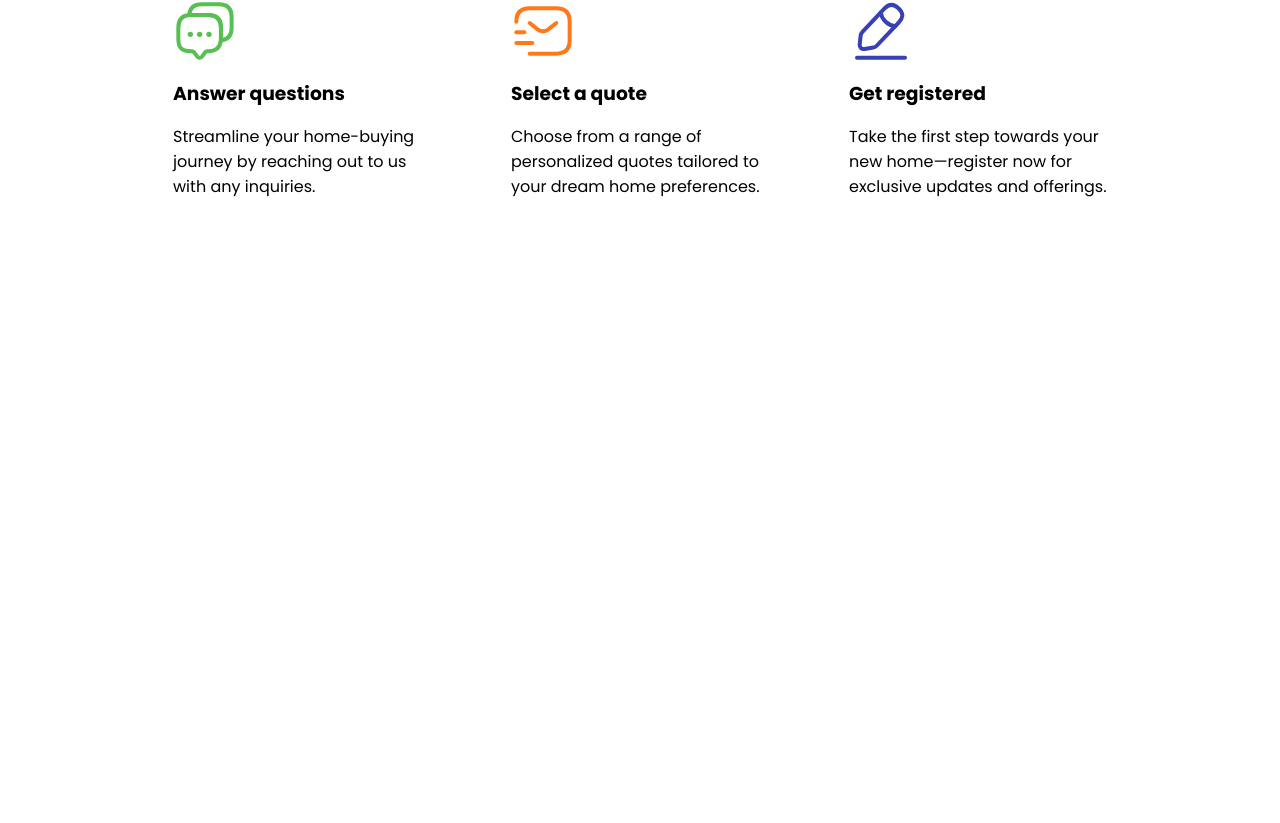
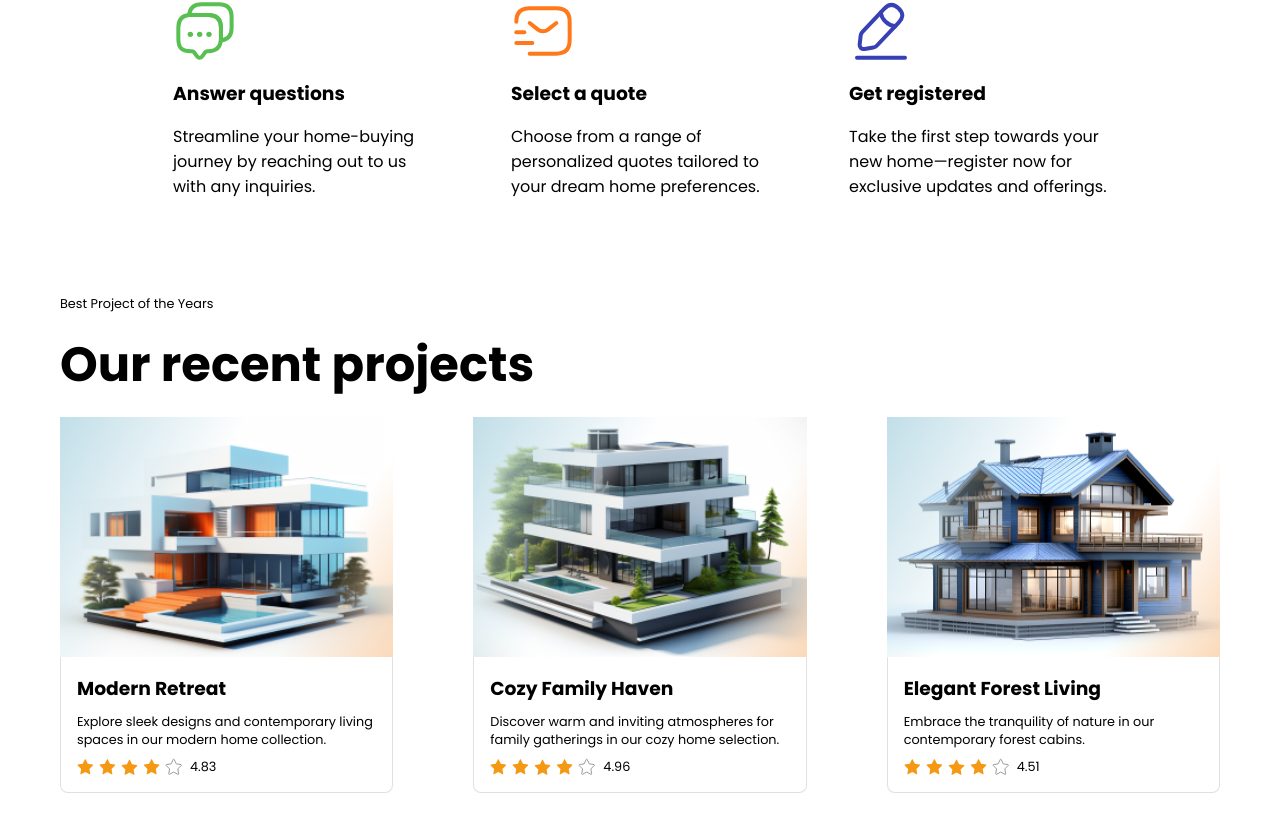
Before and after one commit to joaomcsferreira/real-estate-landing-page, a React (Vite) app: page / in a window 1280 px wide. Shown: the part 1052-1875 px from the top of the page. Before the commit the page ends 1345 px from the top, so only its background shows below. Built offline with nearby package versions, Linux system fonts and the light colour scheme.

Commit message:
feat: add Porjects component

```diff
--- a/src/components/Home/Home.tsx
+++ b/src/components/Home/Home.tsx
@@ -3,6 +3,7 @@ import { Container } from "./style"
 import Header from "../Header/Header"
 import Banner from "../Banner/Banner"
 import Contact from "../Contact/Contact"
+import Projects from "../Projects/Projects"
 
 const Home = () => {
   return (
@@ -10,6 +11,7 @@ const Home = () => {
       <Header />
       <Banner />
       <Contact />
+      <Projects />
     </Container>
   )
 }
--- /dev/null
+++ b/src/components/Projects/Projects.tsx
@@ -0,0 +1,71 @@
+import {
+  Card,
+  CardContent,
+  CardDescription,
+  CardImage,
+  CardImageBackground,
+  CardImageContainer,
+  CardStars,
+  CardTitle,
+  Cards,
+  Container,
+  Stars,
+  Text,
+  Title,
+} from "./style"
+
+const cardsContent = [
+  {
+    image: "./white-orange-house.png",
+    title: "Modern Retreat",
+    description:
+      "Explore sleek designs and contemporary living spaces in our modern home collection.",
+    stars: 4.83,
+  },
+  {
+    image: "./white-blue-house.png",
+    title: "Cozy Family Haven",
+    description:
+      "Discover warm and inviting atmospheres for family gatherings in our cozy home selection.",
+    stars: 4.96,
+  },
+  {
+    image: "./blue-brow-house.png",
+    title: "Elegant Forest Living",
+    description:
+      "Embrace the tranquility of nature in our contemporary forest cabins.",
+    stars: 4.51,
+  },
+]
+
+const Projects = () => {
+  return (
+    <Container>
+      <Text>Best Project of the Years</Text>
+      <Title>Our recent projects</Title>
+
+      <Cards>
+        {cardsContent.map((card, index) => (
+          <Card key={index}>
+            <CardImageContainer>
+              <CardImageBackground />
+
+              <CardImage src={card.image} />
+            </CardImageContainer>
+
+            <CardContent>
+              <CardTitle>{card.title}</CardTitle>
+              <CardDescription>{card.description}</CardDescription>
+              <CardStars>
+                <Stars src="./stars.svg" />
+                <Text>{card.stars}</Text>
+              </CardStars>
+            </CardContent>
+          </Card>
+        ))}
+      </Cards>
+    </Container>
+  )
+}
+
+export default Projects
--- /dev/null
+++ b/src/components/Projects/style.ts
@@ -0,0 +1,75 @@
+import styled from "styled-components"
+
+export const Container = styled.div`
+  display: flex;
+  flex-direction: column;
+  gap: 1rem;
+`
+
+export const Text = styled.p`
+  font-size: 0.8rem;
+`
+
+export const Title = styled.h1`
+  font-size: 3rem;
+`
+
+export const Cards = styled.div`
+  display: flex;
+  gap: 5rem;
+  justify-content: center;
+`
+
+export const Card = styled.div`
+  display: flex;
+  width: 29.9375rem;
+  flex-direction: column;
+`
+export const CardImageContainer = styled.div`
+  display: grid;
+  grid-template-areas: "image";
+  width: 100%;
+`
+
+export const CardImageBackground = styled.div`
+  grid-area: image;
+  width: 100%;
+  height: 15rem;
+  background: linear-gradient(
+    120deg,
+    var(--color-g-aquamarine) 0%,
+    transparent 40%,
+    transparent 75%,
+    var(--color-g-apricot) 100%
+  );
+  z-index: 2;
+`
+export const CardImage = styled.img`
+  grid-area: image;
+  width: 100%;
+  height: 15rem;
+`
+
+export const CardContent = styled.div`
+  padding: 1rem;
+  display: flex;
+  flex-direction: column;
+  gap: 0.6rem;
+  border: 1px solid;
+  border-color: var(--g-colorGray400);
+  border-top-color: transparent;
+  border-radius: 0 0 0.5rem 0.5rem;
+`
+
+export const CardTitle = styled.h3``
+
+export const CardDescription = styled.p`
+  font-size: 0.8rem;
+`
+
+export const CardStars = styled.div`
+  display: flex;
+  gap: 0.5rem;
+`
+
+export const Stars = styled.img``
--- a/src/index.css
+++ b/src/index.css
@@ -11,6 +11,7 @@
 
   --g-colorGray700: #1f1f1f;
   --g-colorGray500: #bebebe;
+  --g-colorGray400: #e0e0e0;
   --g-colorGray300: #fefeff;
   --g-colorGray100: #fafafa;
 }
```
